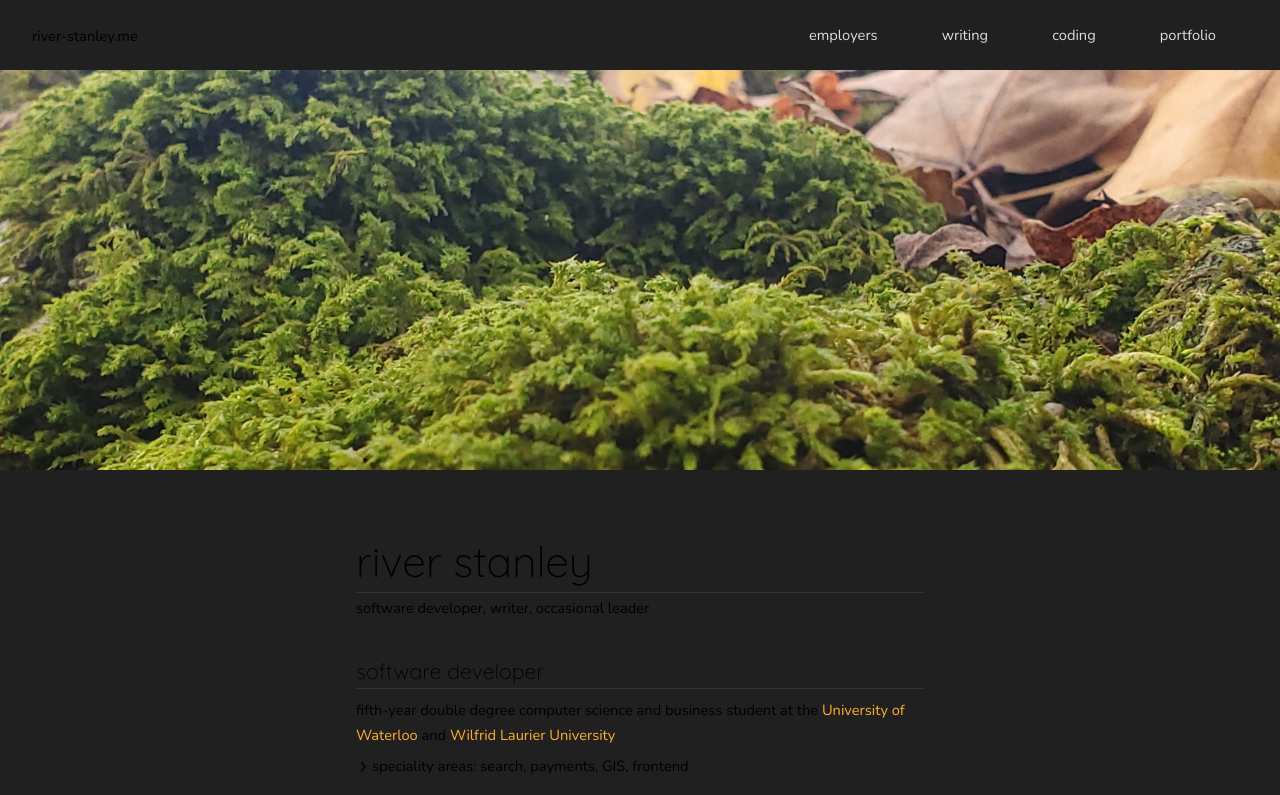
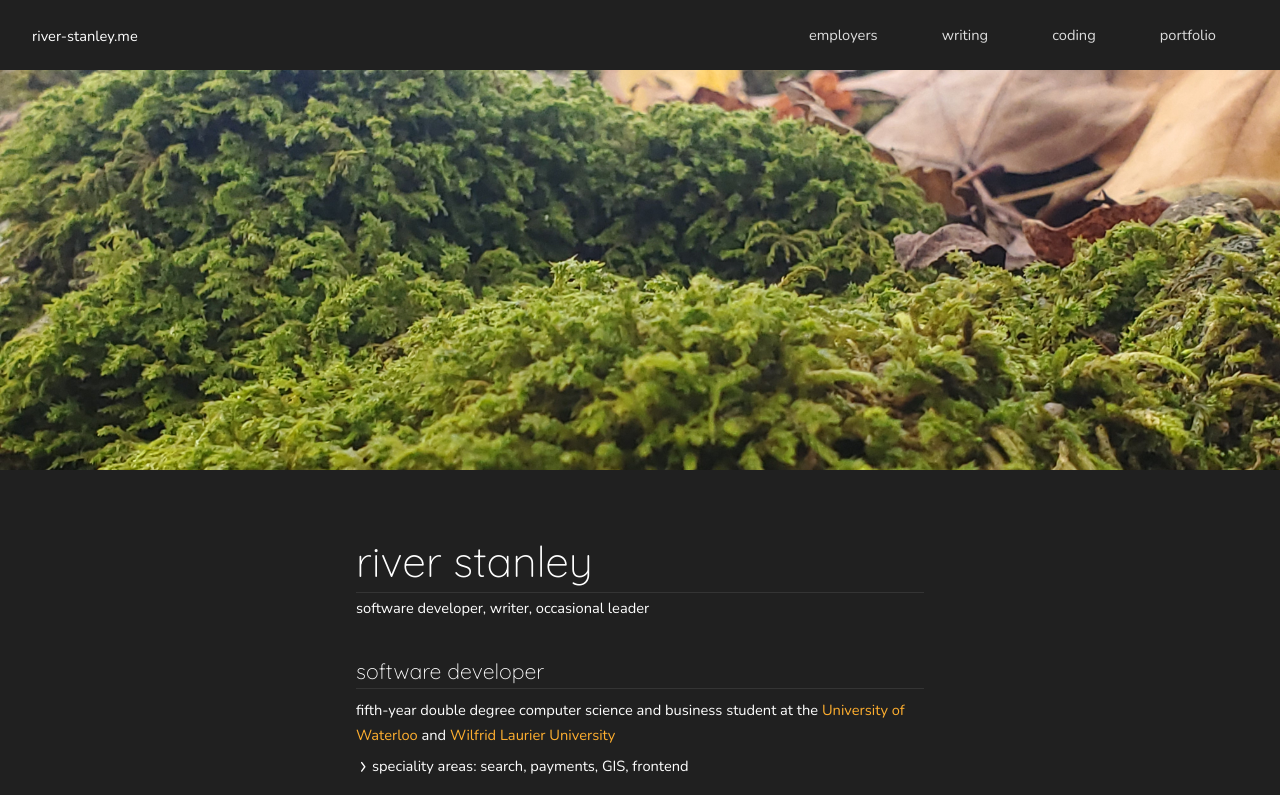
Before and after one commit to some-molasses/riverside, a Next.js app: page / in a window 1280 px wide. Shown: the top 795 px of the page. Built offline with nearby package versions, Linux system fonts and the light colour scheme.

Commit message:
Fix text colours

```diff
--- a/src/app/globals.scss
+++ b/src/app/globals.scss
@@ -12,7 +12,7 @@ body {
 }
 
 body {
-  color: var(--foreground);
+  color: var(--text);
   background: var(--background);
   font-family: var(--title-font);
   -webkit-font-smoothing: antialiased;
@@ -67,6 +67,7 @@ br {
 p {
   line-height: 1.5em;
   margin: 1em 0;
+  color: var(--text);
 }
 
 h1,
@@ -75,6 +76,7 @@ h3 {
   margin-top: 16px;
   padding-bottom: 4px;
   border-bottom: 1px solid var(--background-faint);
+  color: var(--text);
 }
 
 code {
```
